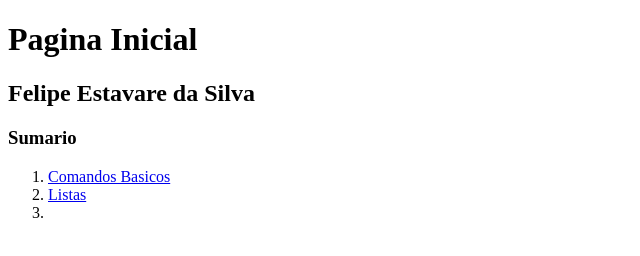
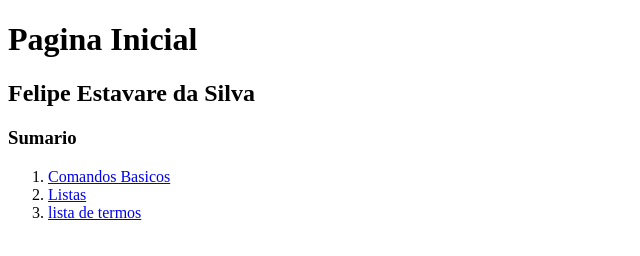
Before and after one commit to Estavare/dew, a plain HTML site: page index.html in a window 1280 px wide. Shown: the whole page, without its empty margins (0-640 px from the left). Drawn offline with Linux system fonts and the light colour scheme.

Commit message:
listaa de termos

```diff
--- a/index.html
+++ b/index.html
@@ -13,7 +13,7 @@
 <ol>
     <li> <a href="paginas/comandosbasicos.html"> Comandos Basicos</a></li>
     <li> <a href="#">Listas</a></li>
-    <li><a href="listadetermos.html"></a></li>
+    <li><a href="listadetermos.html">lista de termos</a></li>
 </ol>
 
 
```
